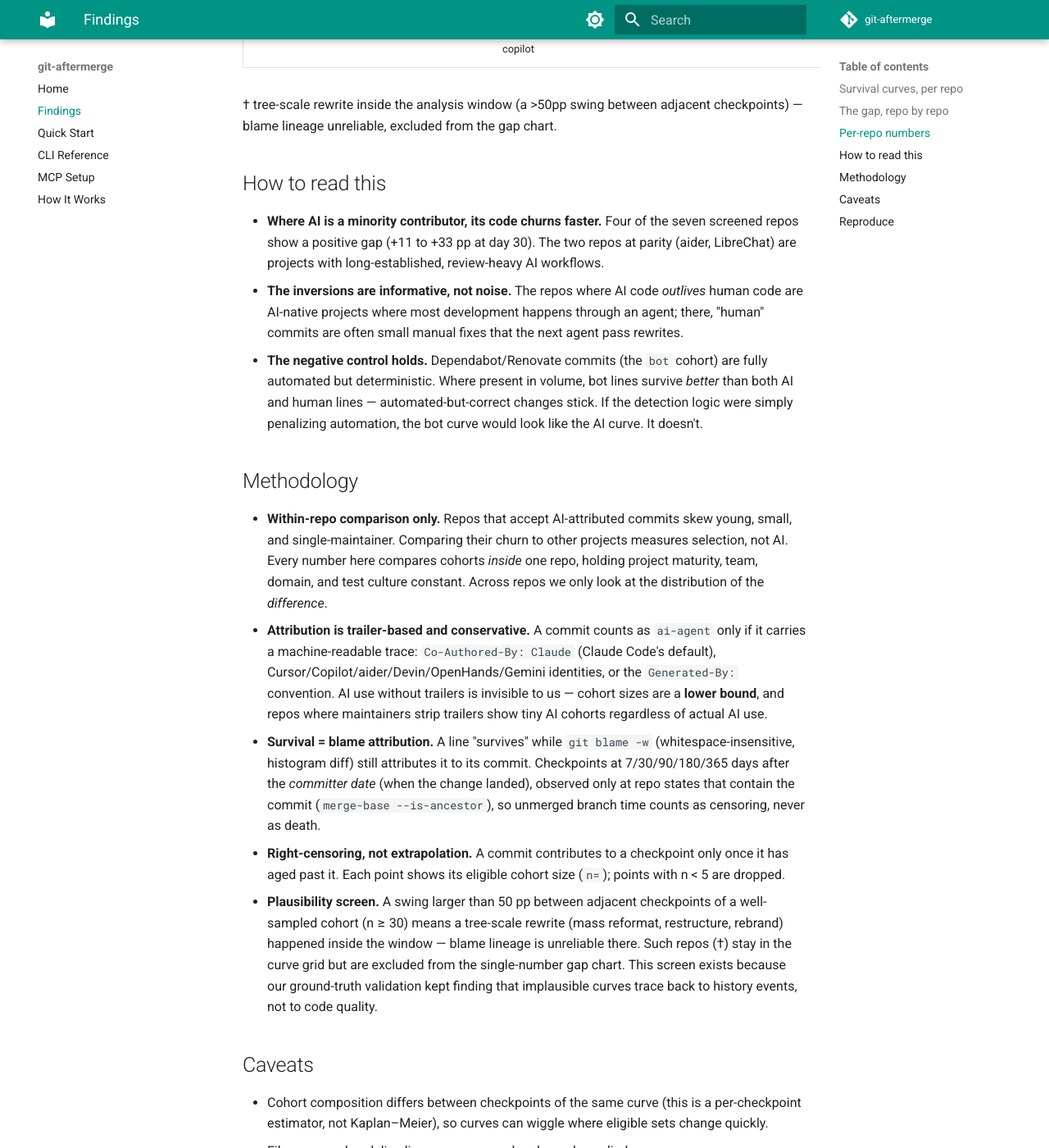
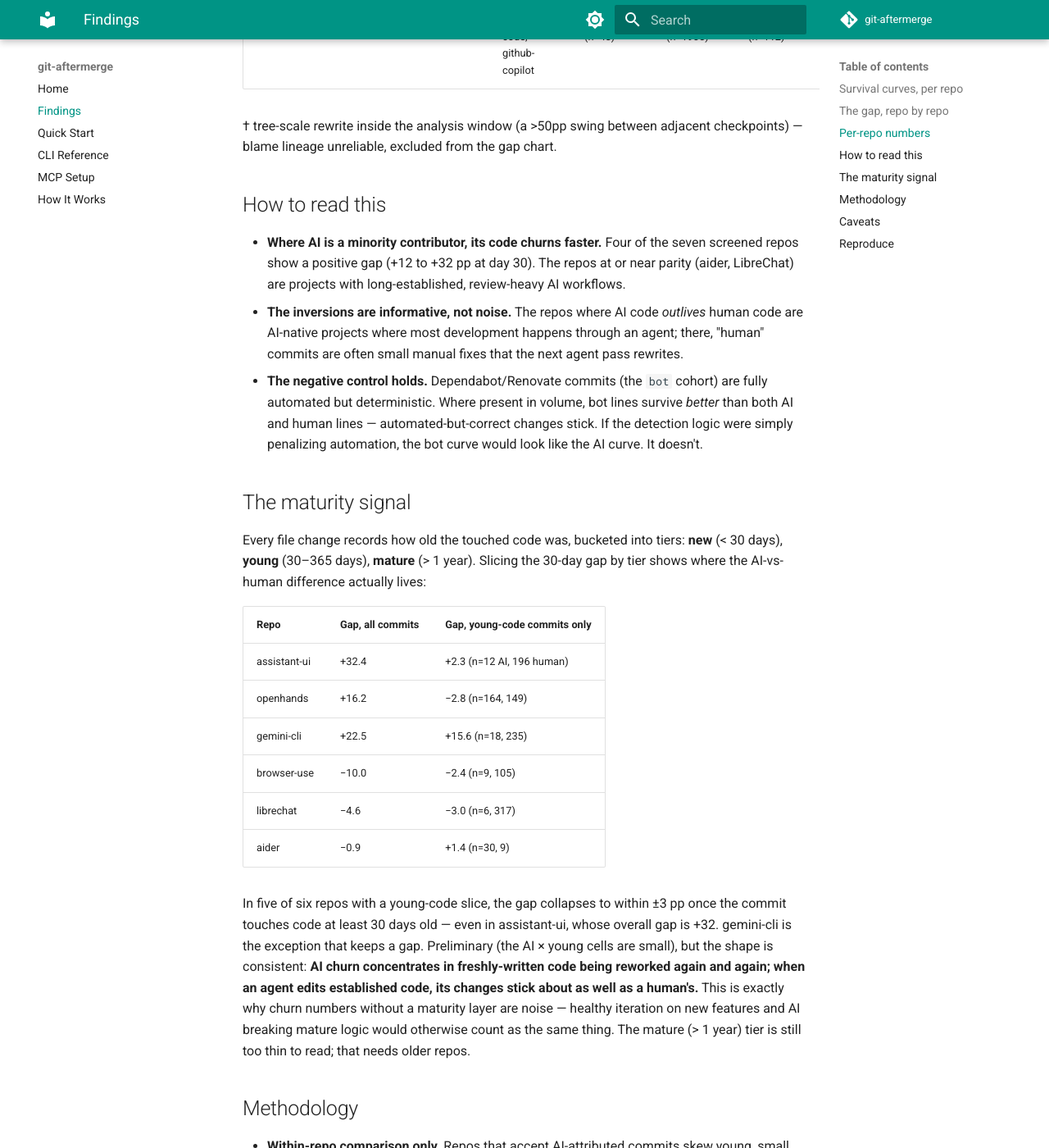
Before and after one commit to inthepond/git-aftermerge, an MkDocs documentation site: the page built from docs/findings.md, in a window 1280 px wide and 1400 px high, scrolled down 2408 px. Shown: the whole window at 82% size. Built offline with MkDocs 1.6.1 and Material for MkDocs 9.7.7, drawn with Linux system fonts in a browser that asks for light colours; comment, search, counter and statistics services are not loaded; some of the changed text lies outside the part shown.

Commit message:
SZZ-precise bug linkage, rate clamp, maturity signal on findings page
- Bug-fix/incident linkage now blames exactly the lines a fix deleted
  (SZZ / AG-SZZ style): whole-file blame implicated every recent toucher of
  the file; now only owners of the removed non-trivial lines are linked,
  with detector version szz-2 recorded on each link
- Clamp survival rates at 100%: blame's internal diff can attribute slightly
  more lines than numstat's histogram diff counted (a ghostty mature cohort
  read 108%); curves and fate assembly cap surviving at lines_added
- Findings: re-derived curves from the cached fact DBs (no rescan needed),
  new "maturity signal" section — in 5 of 6 repos the AI-vs-human gap
  collapses to within ±3pp on code ≥30 days old; churn concentrates in
  brand-new code
- Repo homepage now points at the GitHub Pages site

Claude-Session: https://claude.ai/code/session_01MQtXq22LSynjz3rhacfyWY

```diff
--- a/docs/findings.md
+++ b/docs/findings.md
@@ -10,10 +10,11 @@ AI-agent lines survive versus human lines.
 data collected August 2026.**
 
 In the seven repos that pass the plausibility screen, the 30-day survival gap
-(human − AI, percentage points) runs from **+32.5** down to **−10.0**: four
+(human − AI, percentage points) runs from **+32.4** down to **−10.0**: four
 repos show AI-agent lines churning meaningfully faster than human lines,
-two mature AI-workflow repos (aider, LibreChat) show parity, and one
-AI-native repo shows the inversion.
+aider sits at parity, and two (LibreChat, browser-use) tilt slightly the
+other way. And the gap has a shape: it lives almost entirely in **brand-new
+code** — see [the maturity signal](#the-maturity-signal).
 
 ## Survival curves, per repo
 
@@ -37,25 +38,25 @@ lines *in that same repo*.
 
 | Repo | Commits | AI commits | Tools | 30d AI | 30d human | 30d bot | Gap (pp) |
 |---|---|---|---|---|---|---|---|
-| [openhands](https://github.com/OpenHands/OpenHands) | 2788 | 1482 | openhands, claude-code | 56.9% (n=1195) | 72.2% (n=960) | 63.7% (n=79) | +15.4 |
-| private-a | 984 | 535 | claude-code, cursor | 75.8% (n=530) | 87.2% (n=444) | — | +11.3 |
-| [assistant-ui](https://github.com/assistant-ui/assistant-ui) | 2806 | 267 | claude-code, github-copilot | 35.3% (n=140) | 67.8% (n=1693) | 75.7% (n=159) | +32.5 |
+| [openhands](https://github.com/OpenHands/OpenHands) | 2788 | 1482 | openhands, claude-code | 55.8% (n=1195) | 72.0% (n=960) | 63.6% (n=79) | +16.2 |
+| private-a | 984 | 535 | claude-code, cursor | 75.4% (n=530) | 87.2% (n=444) | — | +11.8 |
+| [assistant-ui](https://github.com/assistant-ui/assistant-ui) | 2806 | 267 | claude-code, github-copilot | 35.3% (n=140) | 67.7% (n=1693) | 75.7% (n=159) | +32.4 |
 | [gemini-cli](https://github.com/google-gemini/gemini-cli) | 2912 | 216 | gemini | 71.2% (n=204) | 93.8% (n=2574) | — | +22.5 |
-| [lemmy](https://github.com/badlogic/lemmy) | 324 | 200 | claude-code | 28.7% (n=198) | 13.9% (n=117) | — | † |
+| [lemmy](https://github.com/badlogic/lemmy) | 324 | 200 | claude-code | 25.3% (n=198) | 13.9% (n=117) | — | † |
 | [aider](https://github.com/Aider-AI/aider) | 263 | 197 | aider, claude-code | 88.7% (n=185) | 87.8% (n=60) | — | -0.9 |
 | [crush](https://github.com/charmbracelet/crush) | 3719 | 161 | crush, claude-code | 88.8% (n=115) | 13.0% (n=2943) | 36.7% (n=95) | † |
 | [browser-use](https://github.com/browser-use/browser-use) | 2179 | 154 | claude-code, cursor | 60.6% (n=146) | 50.6% (n=1793) | — | -10.0 |
 | [ghostty](https://github.com/ghostty-org/ghostty) | 3526 | 74 | claude-code, amp | 74.0% (n=62) | 15.0% (n=2722) | 44.0% (n=115) | † |
-| [librechat](https://github.com/danny-avila/LibreChat) | 2404 | 60 | claude-code, github-copilot | 95.3% (n=43) | 94.3% (n=1905) | 98.7% (n=112) | -1.0 |
+| [librechat](https://github.com/danny-avila/LibreChat) | 2404 | 60 | claude-code, github-copilot | 95.3% (n=43) | 90.6% (n=1905) | 98.7% (n=112) | -4.6 |
 
 † tree-scale rewrite inside the analysis window (a >50pp swing between adjacent checkpoints) — blame lineage unreliable, excluded from the gap chart.
 
 ## How to read this
 
 - **Where AI is a minority contributor, its code churns faster.** Four of the
-  seven screened repos show a positive gap (+11 to +33 pp at day 30). The two
-  repos at parity (aider, LibreChat) are projects with long-established,
-  review-heavy AI workflows.
+  seven screened repos show a positive gap (+12 to +32 pp at day 30). The
+  repos at or near parity (aider, LibreChat) are projects with
+  long-established, review-heavy AI workflows.
 - **The inversions are informative, not noise.** The repos where AI code
   *outlives* human code are AI-native projects where most development happens
   through an agent; there, "human" commits are often small manual fixes that the
@@ -65,6 +66,33 @@ lines *in that same repo*.
   lines survive *better* than both AI and human lines — automated-but-correct
   changes stick. If the detection logic were simply penalizing automation, the
   bot curve would look like the AI curve. It doesn't.
+
+## The maturity signal
+
+Every file change records how old the touched code was, bucketed into
+tiers: **new** (< 30 days), **young** (30–365 days), **mature** (> 1 year).
+Slicing the 30-day gap by tier shows where the AI-vs-human difference
+actually lives:
+
+| Repo | Gap, all commits | Gap, young-code commits only |
+|---|---|---|
+| assistant-ui | +32.4 | +2.3 (n=12 AI, 196 human) |
+| openhands | +16.2 | −2.8 (n=164, 149) |
+| gemini-cli | +22.5 | +15.6 (n=18, 235) |
+| browser-use | −10.0 | −2.4 (n=9, 105) |
+| librechat | −4.6 | −3.0 (n=6, 317) |
+| aider | −0.9 | +1.4 (n=30, 9) |
+
+In five of six repos with a young-code slice, the gap collapses to within
+±3 pp once the commit touches code at least 30 days old — even in
+assistant-ui, whose overall gap is +32. gemini-cli is the exception that
+keeps a gap. Preliminary (the AI × young cells are small), but the shape is
+consistent: **AI churn concentrates in freshly-written code being reworked
+again and again; when an agent edits established code, its changes stick
+about as well as a human's.** This is exactly why churn numbers without a
+maturity layer are noise — healthy iteration on new features and AI breaking
+mature logic would otherwise count as the same thing. The mature (> 1 year)
+tier is still too thin to read; that needs older repos.
 
 ## Methodology
 
@@ -102,8 +130,9 @@ lines *in that same repo*.
   per-checkpoint estimator, not Kaplan–Meier), so curves can wiggle where
   eligible sets change quickly.
 - File renames break line lineage — renamed code reads as died.
-- Nearly all analyzed changes touch *new* code (< 30 days old); the
-  new/young/mature maturity split will only become informative on older repos.
+- Nearly all analyzed changes touch *new* code (< 30 days old); the young-tier
+  slices above are small, and the mature (> 1 year) tier is too thin to read
+  until older repos join the sample.
 - A revert of an AI commit authored by a human counts against the AI cohort,
   and vice versa — this is the intended semantics, but keep it in mind.
 
```
Also changed, not shown: docs/assets/research/summary-table.md (+5 -5 lines), docs/how-it-works.md (+17 -6 lines), docs/assets/research/survival-curves-dark.svg, docs/assets/research/survival-curves-light.svg, docs/assets/research/survival-gap-dark.svg, docs/assets/research/survival-gap-light.svg, docs/data/batch-results.json, 7 other files.
